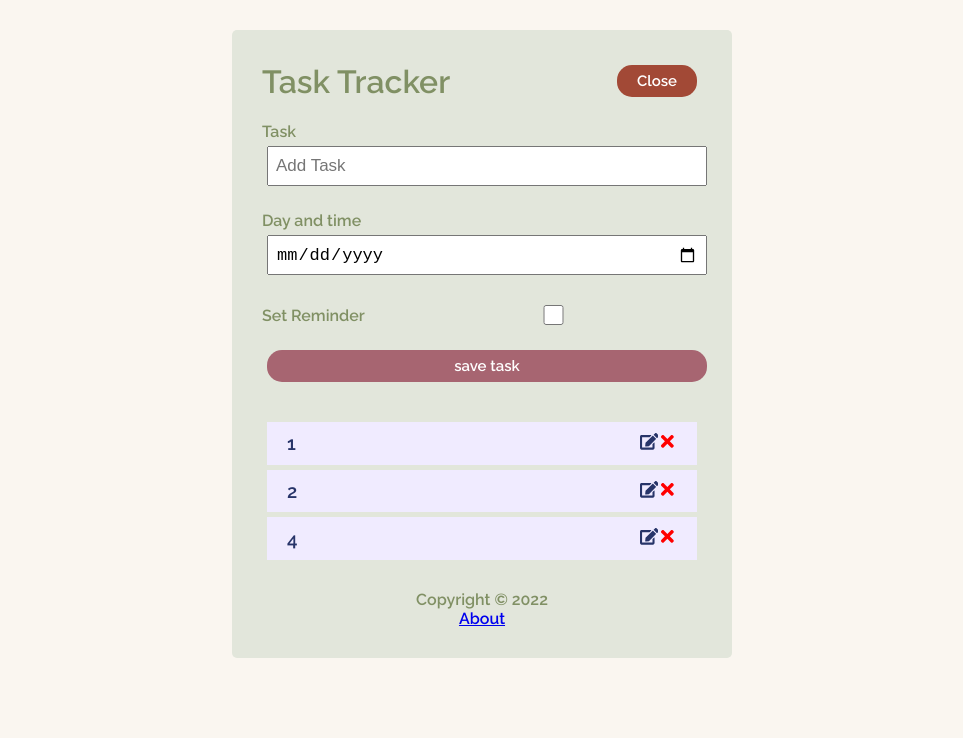
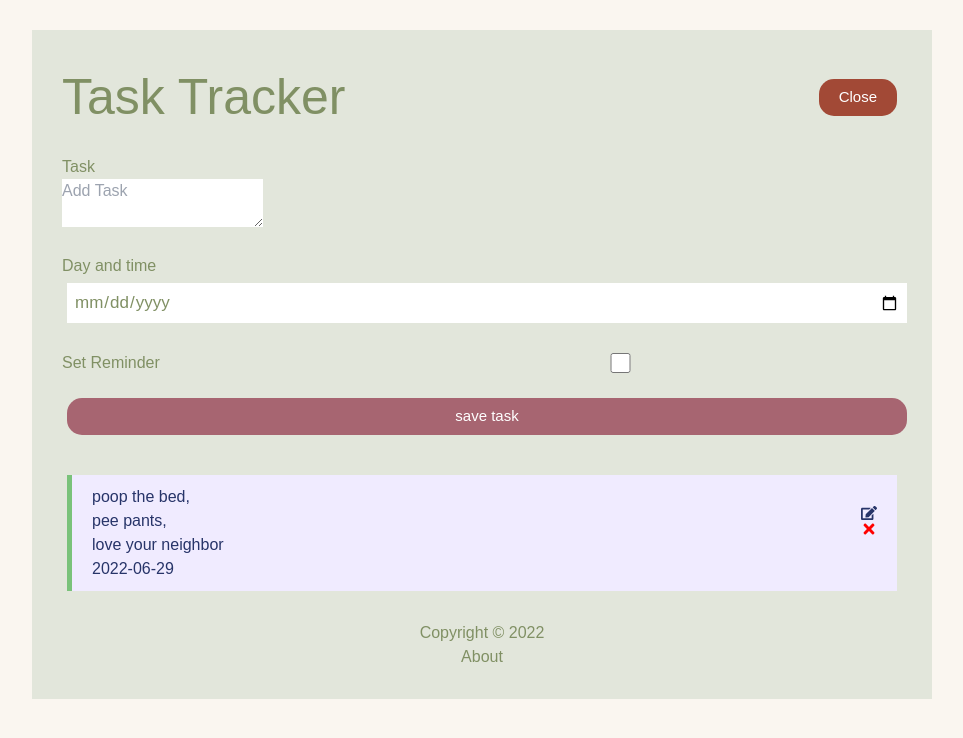
Before and after one commit to orlijan/react-task-tracker, a React (Create React App) app: page / in a window 1280 px wide. Both pictures are taken after a click on the button "Add". Shown: the top 738 px of the page, without its empty margins (158-1121 px from the left). Built offline with nearby package versions, Linux system fonts and the light colour scheme; data requests are answered from the project's data file.

Commit message:
textarea, modified flexbox, newline display

```diff
--- a/db.json
+++ b/db.json
@@ -1,22 +1,10 @@
 {
   "tasks": [
     {
-      "text": "1",
-      "day": "",
-      "reminder": false,
+      "text": "poop the bed, \npee pants, \nlove your neighbor",
+      "day": "2022-06-29",
+      "reminder": true,
       "id": 1
-    },
-    {
-      "text": "2",
-      "day": "",
-      "reminder": false,
-      "id": 2
-    },
-    {
-      "text": "4",
-      "day": "",
-      "reminder": false,
-      "id": 3
     }
   ]
 }
--- a/package.json
+++ b/package.json
@@ -1,5 +1,4 @@
 {
-  "homepage": "https://orlijan.github.io/react-task-tracker",
   "name": "react-task-tracker",
   "version": "0.1.0",
   "private": true,
@@ -44,6 +43,7 @@
     ]
   },
   "devDependencies": {
-    "gh-pages": "^4.0.0"
+    "gh-pages": "^4.0.0",
+    "tailwindcss": "^3.1.3"
   }
 }
--- a/src/App.js
+++ b/src/App.js
@@ -17,7 +17,7 @@ const App = () => {
 
     getTasks()
 
-  },[])//[dependencies.]
+  },[])
 
   const fetchTasks = async  () => {
     const res = await  fetch('http://localhost:5000/tasks')
@@ -25,7 +25,7 @@ const App = () => {
     return data
   }
   const fetchTask = async (id) => {
-    const res = await fetch(`http://localhost:5000/tasks${id}`)
+    const res = await fetch(`http://localhost:5000/tasks/${id}`)
     const data= await res.json()
     return data
   }
@@ -53,7 +53,7 @@ const App = () => {
   //const delete takes a function (id)  ?==then
   //takes in an id and brings it to task
   const deleteTask = async (id) => {
-    await fetch(`http://localhost:5000/tasks${id}`,{
+    await fetch(`http://localhost:5000/tasks/${id}`,{
       method: 'DELETE',
     })
     setTasks(tasks.filter((task) => task.id !== id));
@@ -65,11 +65,12 @@ const App = () => {
   const toggleReminder =async (id) => {
     const taskToToggle  = await fetchTask(id)
     const  updTask = {...taskToToggle, reminder: !taskToToggle.reminder}
-    const res = await fetch(`http://localhost:5000/tasks${id}`,{
+    const res = await fetch(`http://localhost:5000/tasks/${id}`,{
       method: 'PUT',
       headers:{
         'Content-type': 'application/json'
       },
+
       body:JSON.stringify(updTask)
     })
     const data = await res.json()
@@ -82,7 +83,7 @@ const App = () => {
   };
   return (
     <Router>
-    <div className="container "><style>{"body { background-color: #faf6f0; }"}</style>
+    <div className="container  "><style>{"body { background-color: #faf6f0; }"}</style>
       <Header onAdd={()=>setShowAddTask(!showAddTask)}showAdd={showAddTask} title={"Task Tracker"} />
       <Routes>
       <Route path ='/' element={
--- a/src/components/AddTask.js
+++ b/src/components/AddTask.js
@@ -22,7 +22,7 @@ const AddTask = ({onAdd}) => {
   }
   return (
     <form className="add-form" onSubmit={onSubmit}>
-      <div className="form-control">
+      {/* <div className="form-control">
         <label>Task</label>
         <input
           type="text"
@@ -30,6 +30,20 @@ const AddTask = ({onAdd}) => {
           value={text}
           onChange={(e) => setText(e.target.value)}
         />
+      </div> */}
+      <div className="form-control">
+        <label>Task</label>
+        <textarea className="" type="text"
+        placeholder="Add Task"
+        value={text}
+        onChange={(e) => setText(e.target.value)}
+        ></textarea>
+        {/* <input
+          type="text"
+          placeholder="Add Task"
+          value={text}
+          onChange={(e) => setText(e.target.value)}
+        /> */}
       </div>
       <div className="form-control">
         <label>Day and time</label>
--- a/src/components/Header.js
+++ b/src/components/Header.js
@@ -16,7 +16,7 @@ const Header = ({ title, onAdd,showAdd }) => {
   )
   }
 Header.defaultProps = {
-  title: "Task Tracker",
+  title: "Task Trackerrrr",
 };
 
 Header.propTypes = {
--- a/src/components/Task.js
+++ b/src/components/Task.js
@@ -8,7 +8,7 @@ const Task = ({ task, onDelete, onToggle }) => {
       className={`task ${task.reminder && 'reminder'}`}
       onDoubleClick={() => onToggle(task.id)}//calls function and then passed in ontoggle as a prop
     >
-      <h3 className="noselect">
+      <h3 className="noselect display-linebreak">
         {task.text}{' '}
         <div>
         <FaEdit onClick={()=> console.log("pop up of a text box that changes the data withing the text.")} />
--- a/src/index.css
+++ b/src/index.css
@@ -1,4 +1,8 @@
+@tailwind base;
+@tailwind components;
+@tailwind utilities;
 @import url('https://fonts.googleapis.com/css2?family=Raleway:wght@600&display=swap');
+
 
 * {
   box-sizing: border-box;
@@ -9,24 +13,34 @@
 body {
   font-family: 'Raleway', sans-serif;
 }
+textarea{
+  overflow-wrap: hidden;
+}
+.container {
 
-.container {
-  max-width: 500px;
+  max-width: 900px;
   margin: 30px auto;
   overflow: auto;
   min-height: 300px;
   /* border: 1px solid rgb(112,125,85); */
   background-color:  #e2e6db;
   padding: 30px;
-  border-radius: 5px;
   color:#809064;
 }
-
+textarea{
+  resize:both;
+  max-width:100%;
+  min-height:40px;
+}
+.display-linebreak {
+  white-space: pre-line;
+}
 .header {
   display: flex;
   justify-content: space-between;
   align-items: center;
   margin-bottom: 20px;
+  font-size: 50px;
 }
 
 .btn {
--- /dev/null
+++ b/tailwind.config.js
@@ -0,0 +1,8 @@
+
+module.exports = {
+  content: ["./src/**/*.{html,js}"],
+  theme: {
+    extend: {},
+  },
+  plugins: [],
+}
```
Also changed, not shown: 2 other files (tests, documents, lock files or other folders).
